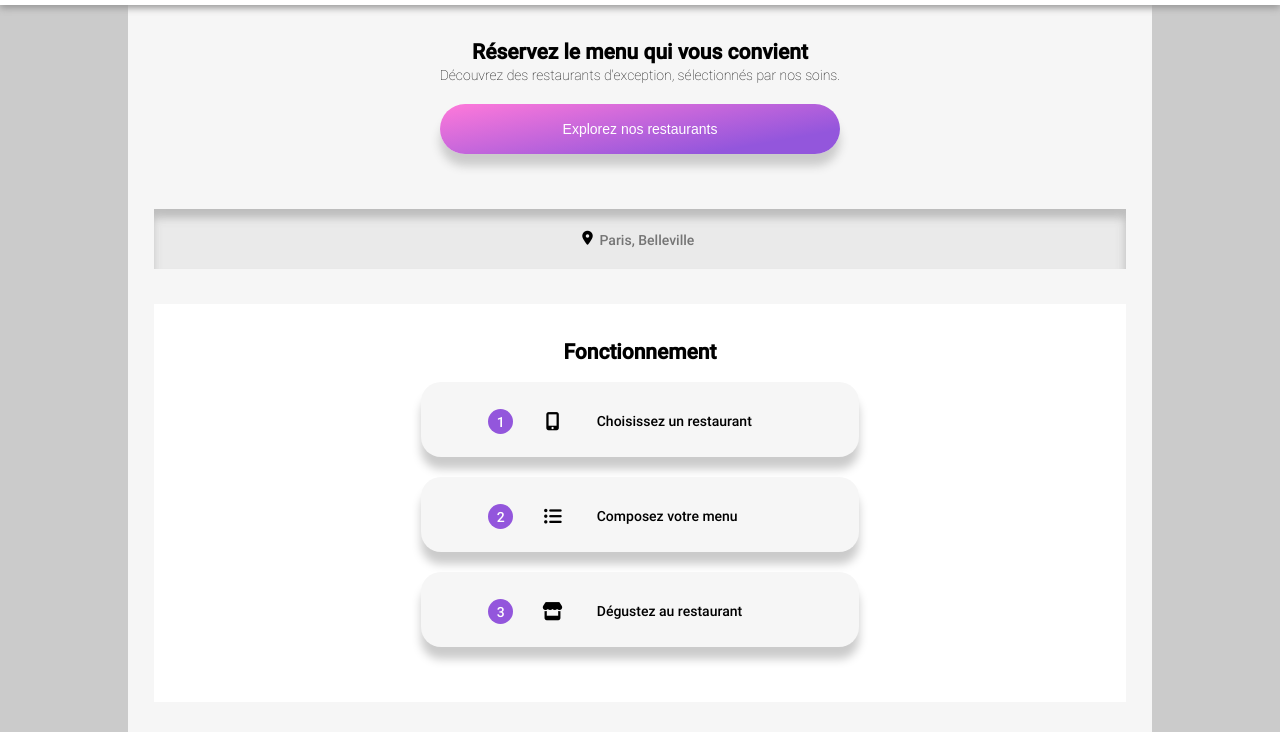
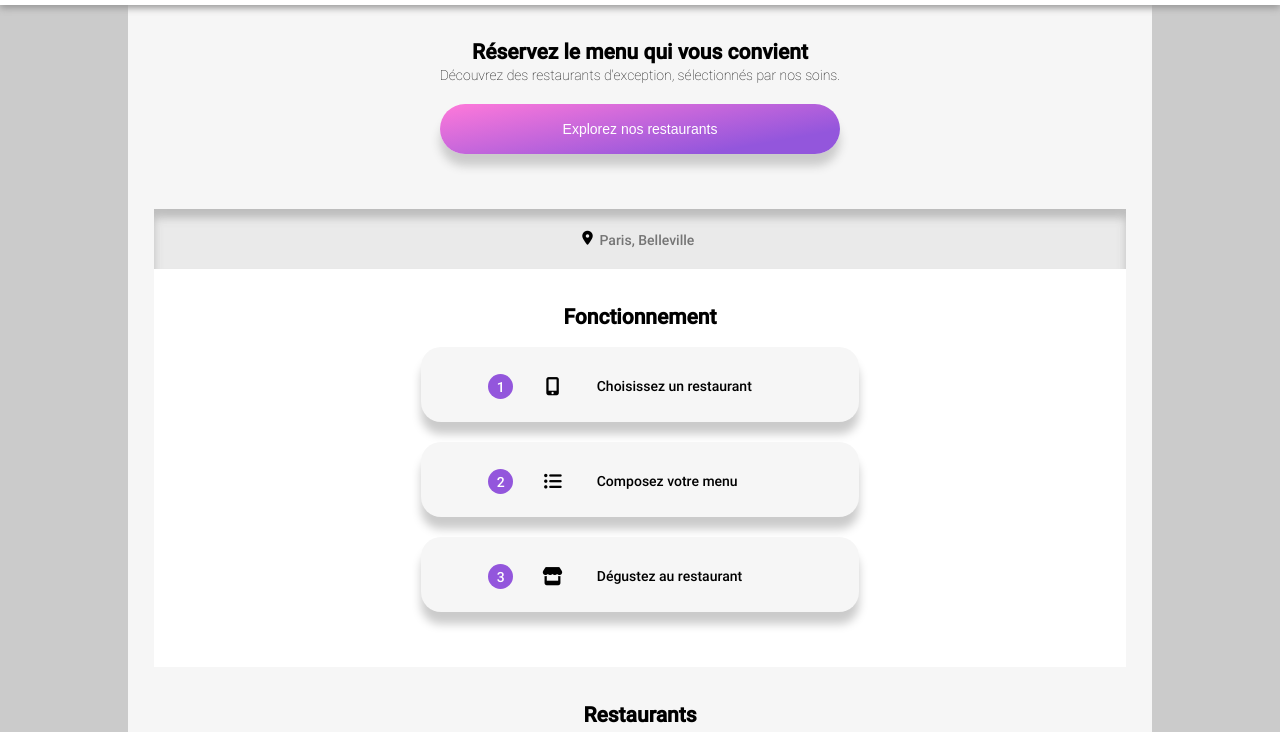
Before and after one commit to GitHubAgneska/HAgnesGenay_3_19112020, a website: page index.html in a window 1280 px wide. Shown: the part 55-787 px from the top of the page. Drawn offline with Linux system fonts and the light colour scheme.

Commit message:
correction search-bar bottom margin to remove additionnal unwanted space

```diff
--- a/sass/pages/_homepage.scss
+++ b/sass/pages/_homepage.scss
@@ -92,7 +92,7 @@ body { background-color: $lightgrey2; }
             padding: 5px 0;
         }
         @include min768px-max1200px { /* width:80%; margin:10px auto; */ }
-        @include min-1200px { width:95%; margin:35px auto;
+        @include min-1200px { width:95%; margin:35px auto 0px auto;
             background-color: $lightgrey2;
         }
         &__elements-container {
```
Also changed, not shown: css/ohmyfood-main.css, 1 other file.
